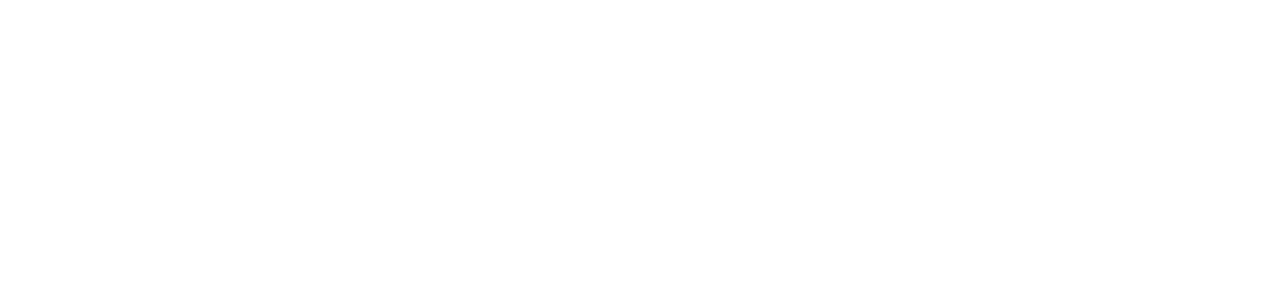
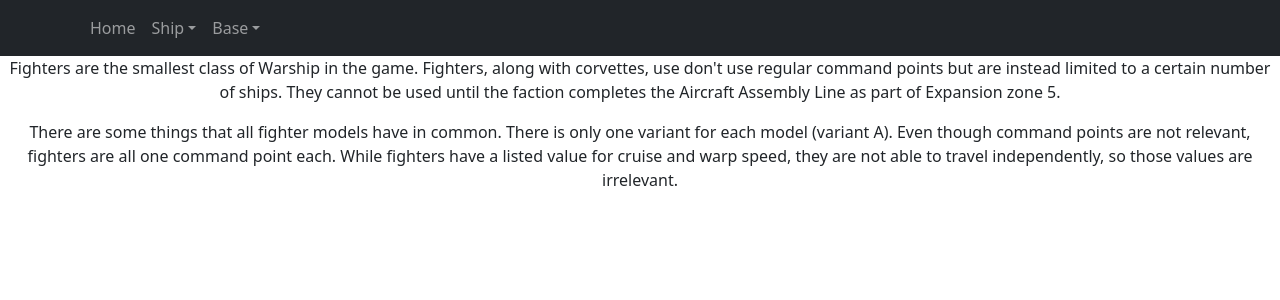
Before and after one commit to williamwyj/infinitewiki, a React (Create React App) app in the folder react-frontend/: page /ship/fighters in a window 1280 px wide. Before the commit this address had no page. Shown: the top 300 px of the page. Built offline with nearby package versions, Linux system fonts and the light colour scheme.

Commit message:
setup ship box and ship box header components

```diff
--- a/react-frontend/src/App.tsx
+++ b/react-frontend/src/App.tsx
@@ -4,6 +4,7 @@
 import "./App.css";
 import Navigation from "./components/Navigation";
 import Homepage from "./components/Homepage";
+import Fighters from "./components/Fighters";
 import { Router, Routes, Route, BrowserRouter } from "react-router-dom";
 
 function App() {
@@ -13,6 +14,7 @@
         {/* <Navigation /> */}
         <Routes>
           <Route path='/homepage' element={<Homepage />} />
+          <Route path='ship/fighters' element={<Fighters />} />
         </Routes>
       </BrowserRouter>
       {/* <header className='App-header'>
--- /dev/null
+++ b/react-frontend/src/components/Fighters.tsx
@@ -0,0 +1,29 @@
+import Navigation from "./Navigation";
+import ShipBox from "./ShipBox";
+
+export default function Fighter() {
+  return (
+    <>
+      <Navigation />
+      <div>
+        <p>
+          Fighters are the smallest class of Warship in the game. Fighters,
+          along with corvettes, use don't use regular command points but are
+          instead limited to a certain number of ships. They cannot be used
+          until the faction completes the Aircraft Assembly Line as part of
+          Expansion zone 5.
+        </p>
+        <p>
+          There are some things that all fighter models have in common. There is
+          only one variant for each model (variant A). Even though command
+          points are not relevant, fighters are all one command point each.
+          While fighters have a listed value for cruise and warp speed, they are
+          not able to travel independently, so those values are irrelevant.
+        </p>
+      </div>
+      <div>
+        <table></table>
+      </div>
+    </>
+  );
+}
--- /dev/null
+++ b/react-frontend/src/components/ShipBox.tsx
@@ -0,0 +1,51 @@
+interface ShipData {
+  thumbnail: string;
+  name: string;
+  type: string;
+  commandPoint: string;
+  firePower: {
+    antiShip: number;
+    antiAir: number;
+    seige: number;
+  };
+  basicStats: {
+    hp: number;
+    armor: number;
+    cruise: number;
+    warp: number;
+  };
+  combatRoles: {
+    antiShip: string;
+    antiAir: string;
+    seige: string;
+    support: string;
+    survivability: string;
+    strategic: string;
+  };
+}
+
+export default function ShipBox(props: ShipData) {
+  return (
+    <tr>
+      <td>
+        <img src={props.thumbnail} alt={props.name} />
+      </td>
+      <td>{props.name}</td>
+      <td>{props.type}</td>
+      <td>{props.commandPoint}</td>
+      <td>{props.firePower.antiShip}</td>
+      <td>{props.firePower.antiAir}</td>
+      <td>{props.firePower.seige}</td>
+      <td>{props.basicStats.hp}</td>
+      <td>{props.basicStats.armor}</td>
+      <td>{props.basicStats.cruise}</td>
+      <td>{props.basicStats.warp}</td>
+      <td>{props.combatRoles.antiShip}</td>
+      <td>{props.combatRoles.antiAir}</td>
+      <td>{props.combatRoles.seige}</td>
+      <td>{props.combatRoles.support}</td>
+      <td>{props.combatRoles.survivability}</td>
+      <td>{props.combatRoles.strategic}</td>
+    </tr>
+  );
+}
```
Also changed, not shown: react-frontend/src/components/ShipBoxHeader.tsx (added, +20 -0 lines), react-frontend/src/components/ShipBoxHeader.scss (added).
